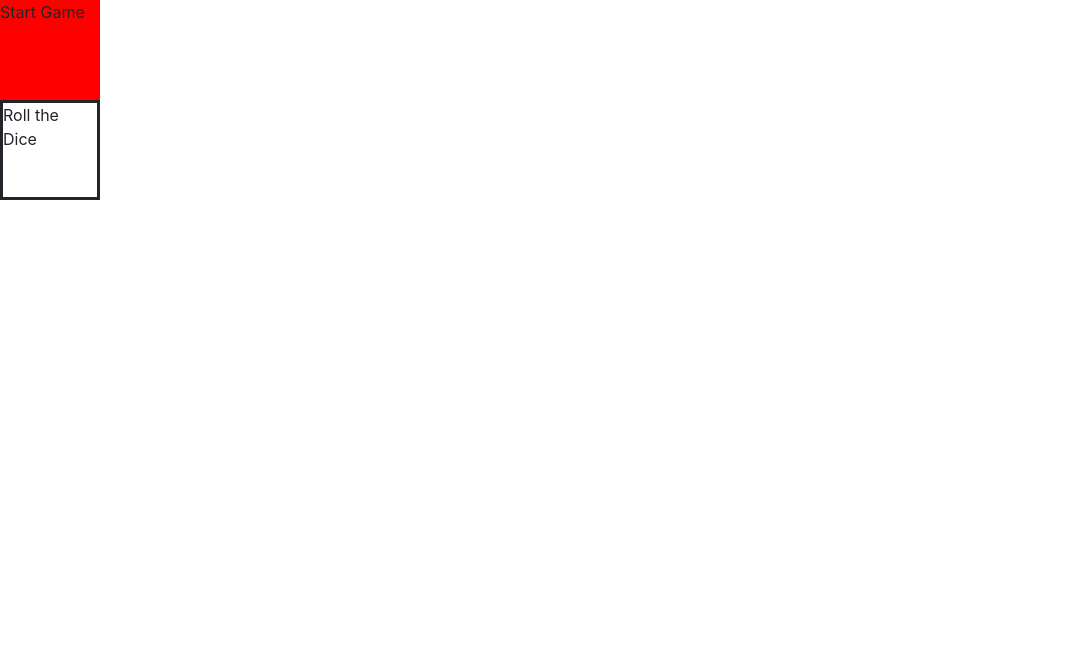
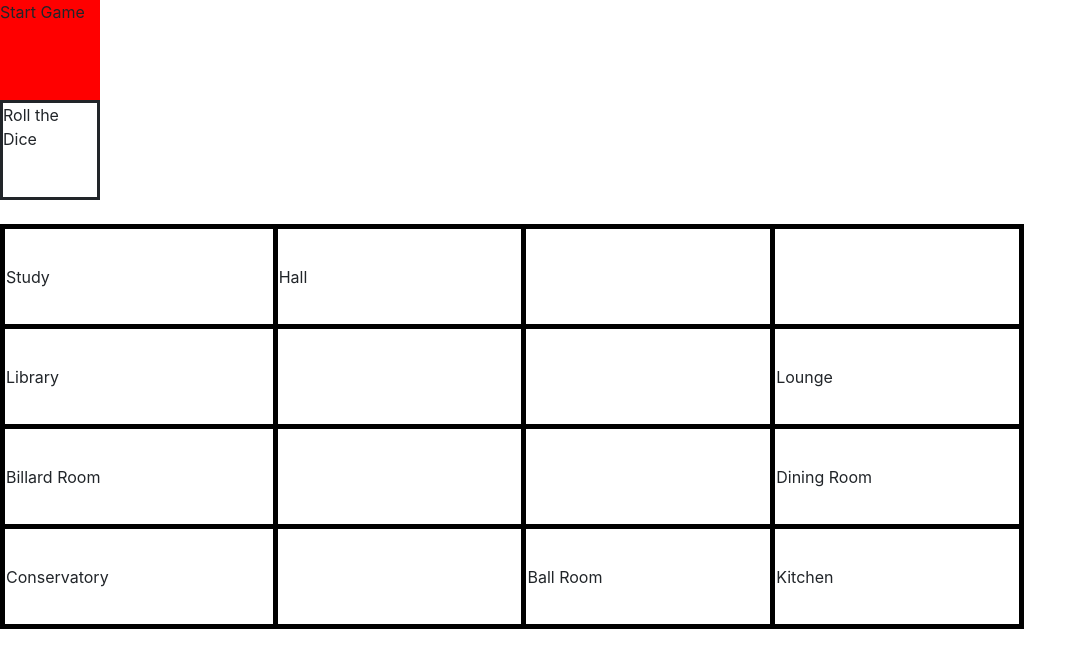
Before and after one commit to JordynK91/Clue, a plain HTML site: page index.html in a window 1280 px wide. Shown: the whole page, without its empty margins (0-1087 px from the left). Drawn offline with nearby package versions, Linux system fonts and the light colour scheme.

Commit message:
basic layout of board

```diff
--- a/index.css
+++ b/index.css
@@ -35,3 +35,9 @@
 	height: 100px;
 	border: solid;
 }
+
+table, th, td {
+    border: 5px solid black;
+}
+td {width: 100px;
+	height: 100px;}
--- a/index.html
+++ b/index.html
@@ -15,6 +15,33 @@
 		Roll the Dice
 	</div>
 
+<br>
+<table style="width:80%">
+  <tr>
+  	<td id = 'Study'> Study </td>
+    <td id = 'Hall'>Hall</td>
+    <td></td>
+    <td></td>
+  </tr>
+  <tr>
+    <td id = 'Library'>Library</td>
+    <td></td>
+    <td></td>
+    <td id = 'Lounge'>Lounge</td>
+  </tr>
+  <tr>
+    <td id = 'Billard_Room'>Billard Room</td>
+    <td></td>
+    <td></td>
+    <td id = 'Dining_Room'>Dining Room</td>
+  </tr>
+ <tr>
+    <td id = 'Conservatory'>Conservatory<td>
+    <td id = 'Ball_Room'>Ball Room</td>
+    <td id = 'Kitchen'>Kitchen</td>
+  </tr>
+
+</table>
 
 
 	<div id = 'cardContainer'>
```
Also changed, not shown: index.js (line endings or trailing spaces).
